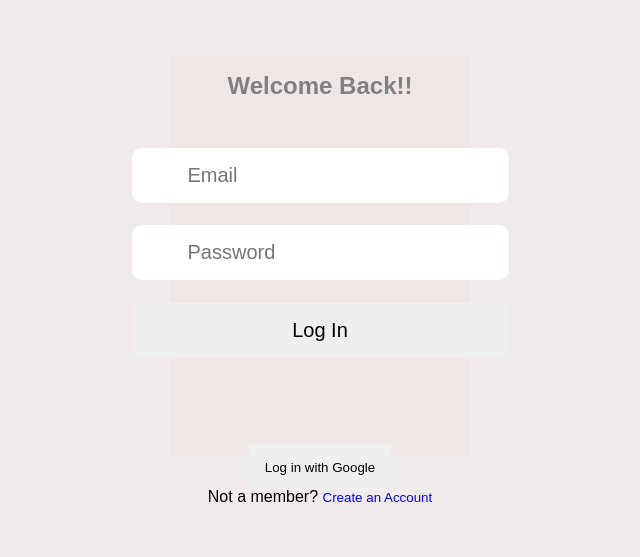
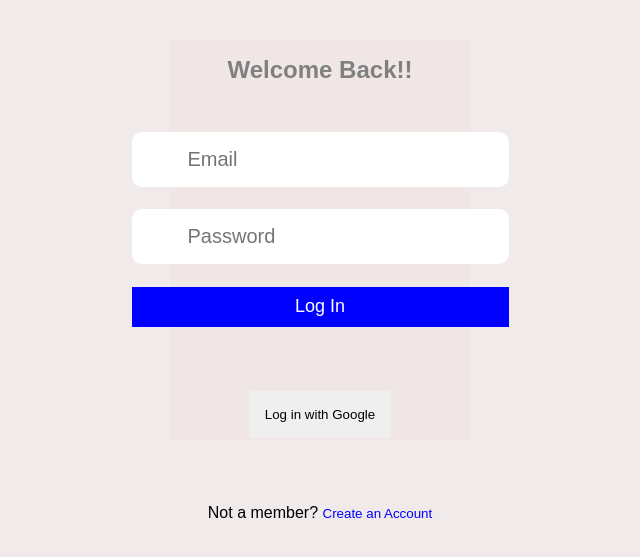
Before and after one commit to OnonobiFavour/shortify, a React (Vite) app: page /login in a window 1280 px wide. Shown: the part 119-676 px from the top of the page, without its empty margins (320-960 px from the left). Built offline with nearby package versions, Linux system fonts and the light colour scheme.

Commit message:
modified

```diff
--- a/src/components/Login.tsx
+++ b/src/components/Login.tsx
@@ -2,6 +2,7 @@ import React, { useState } from 'react';
 import { useNavigate } from 'react-router-dom';
 import { getAuth, signInWithEmailAndPassword, GoogleAuthProvider, signInWithPopup } from 'firebase/auth';
 import { initializeApp } from 'firebase/app';
+import './Signup.css'
 import { config } from '../config/config';
 
 initializeApp(config.firebaseConfig);
@@ -85,7 +86,7 @@ const Login = () => {
 
           {errorMessage && <p className="error-message">{errorMessage}</p>}
 
-          <button type="submit" className="input" disabled={loading}>
+          <button type="submit" className="Login_input" disabled={loading}>
             {loading ? 'Logging in...' : 'Log In'}
           </button>
         </form>
@@ -94,7 +95,7 @@ const Login = () => {
         </button>
       </div>
 
-      <p>
+      <p className='oldAcc'>
         Not a member?{' '}
         <button className="login2" onClick={handleSignupClick}>
           Create an Account
--- a/src/components/Signup.css
+++ b/src/components/Signup.css
@@ -19,9 +19,7 @@
 .google-login-button{
     padding: 1rem;
     margin-top: 2rem;
-    text-align: center;
     cursor: pointer;
-    /* background-color: inherit; */
     border: none;
 }
 .google-login-button p{
@@ -47,10 +45,11 @@ input[ type = 'submit']{
     background-color: blue;
     color: white;
     cursor: pointer;
+    border: none;
+    font-size: 18px;
     text-align: center;
     height: 40px;
     margin-bottom: 1rem;
-    border-radius: 10px;
 }
 input[ type = 'button']:active{
     background-color: rgba(18, 18, 203, 0.351);
@@ -61,6 +60,13 @@ input[ type = 'button']:active{
     cursor: pointer;
     border: none;
 }
+.Login_input{
+    background-color: blue;
+    height: 40px;
+    font-size: 18px;
+    border: none;
+    color: white;
+}
 .err{
     padding-bottom: 1rem;
     color: red;
--- a/src/components/Signup.tsx
+++ b/src/components/Signup.tsx
@@ -71,9 +71,7 @@ const Signup: React.FC<SignupProps> = ({onSignUP}) => {
     const handleclick = ()=>{
         Navigate('/login')
     }
-    // const dashboard=()=>{
-    //     Navigate('/Dashboard')
-    // }
+
   return (
     <section className='section'>
         <main className="signup-box">
@@ -83,7 +81,7 @@ const Signup: React.FC<SignupProps> = ({onSignUP}) => {
                 <input type="text" className = 'input' placeholder='name' />
                 <input type="password" className = 'input' placeholder='password' value={password} onChange={(event)=> setPassword(event.target.value)}/>
                 <input type="password" className = 'input' placeholder='confirm password' value={confirmPassword} onChange={(event)=> setConfirmPassword(event.target.value)} />
-                <input type = 'email' className = 'input' value={email} onChange={(event)=>setEmail(event.target.value)} placeholder='email or phone'/>
+                <input type = 'email' className = 'input' value={email} onChange={(event)=>setEmail(event.target.value)} placeholder='Email'/>
 
 
                 {!passwordMatch && <p className='err'>Passwords do not match!</p>}
@@ -94,7 +92,7 @@ const Signup: React.FC<SignupProps> = ({onSignUP}) => {
             <p className='oldAcc'>Already have an account? <button className='login2' onClick={handleclick}>login</button></p>
         </main>
 
-         <button className="google-login-button" onClick={handleGoogleSignup}>
+        <button className="google-login-button" onClick={handleGoogleSignup}>
             Sign Up with Google
         </button>
 
```
